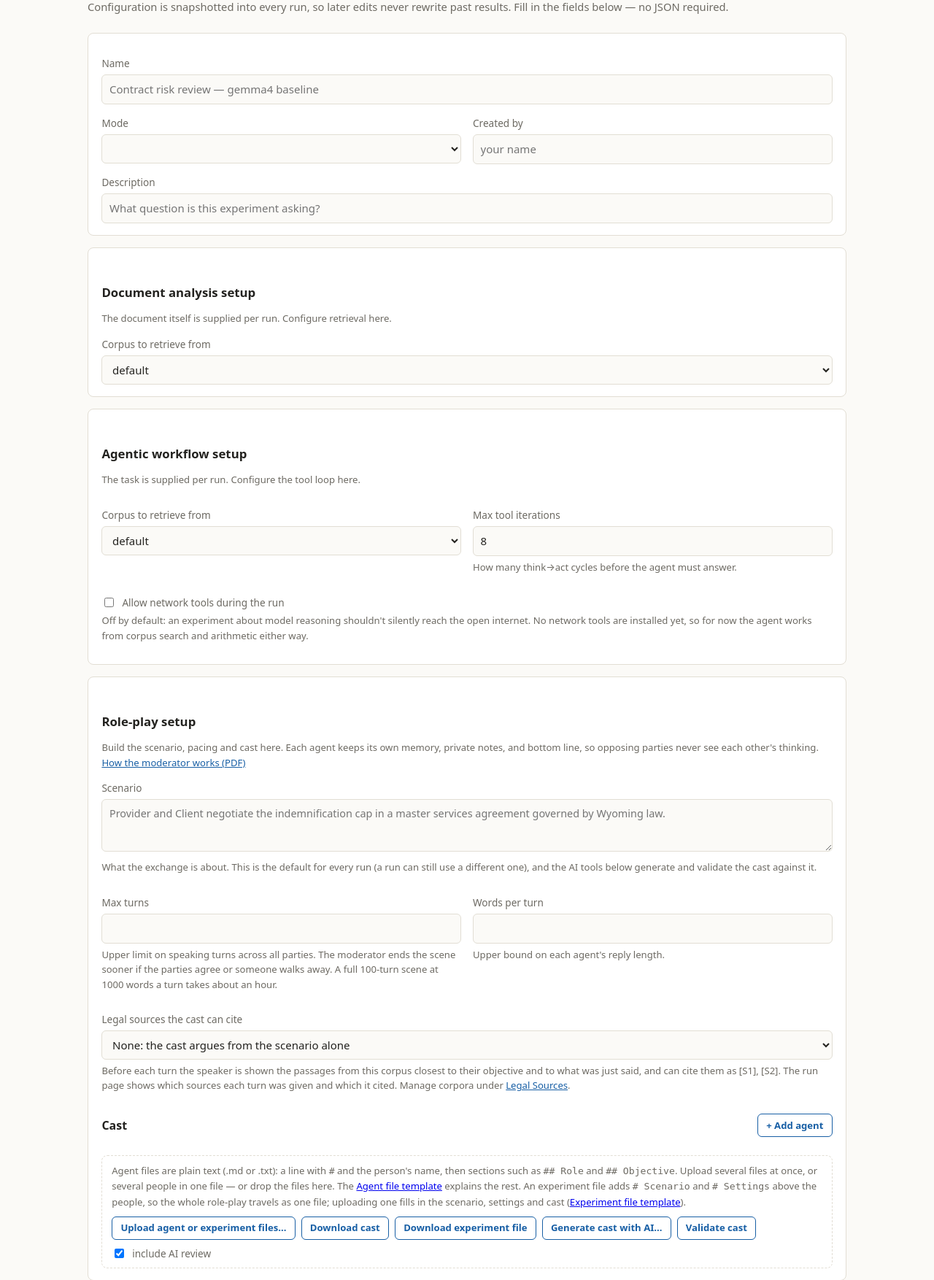
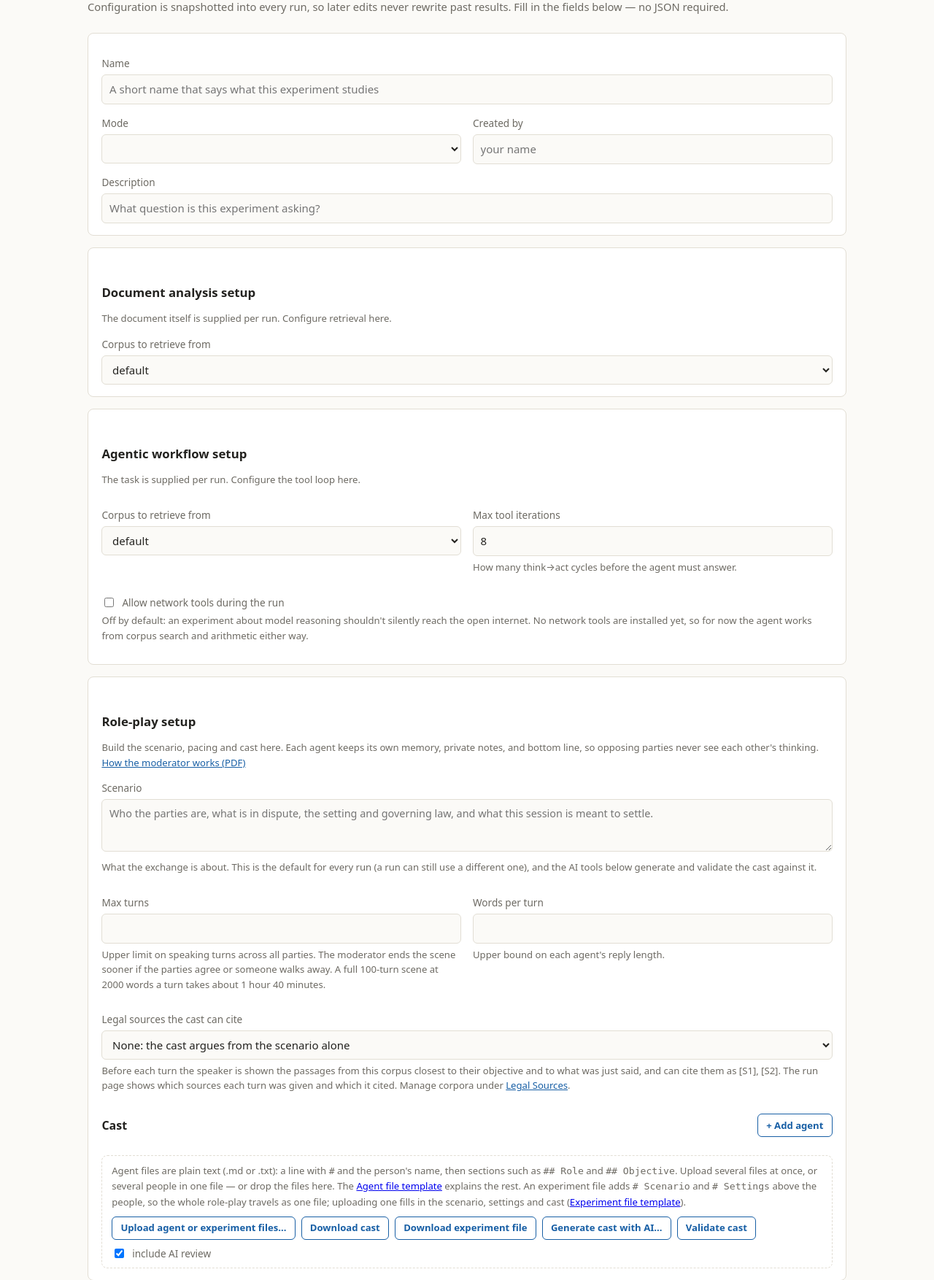
Before and after one commit to WyoSoC/AI_Law_Lab, a FastAPI app: template src/ailawlab/web/templates/new_experiment.html in a window 1280 px wide. Shown: the part 123-1877 px from the top of the page at 73% size. Run offline with FastAPI, Linux system fonts and the light colour scheme; the template is opened without the code that fills it, so the values that code supplies are empty; parts of the project's set-up code (start-up, migrations or seed data) failed here and were passed over; some libraries are stand-ins or nearby versions.

Commit message:
Builder: general placeholder text; role-play turns default to 2000 words
Co-Authored-By: Claude Opus 5.5 (1M context) <noreply@anthropic.com>

```diff
--- a/src/ailawlab/config.py
+++ b/src/ailawlab/config.py
@@ -81,8 +81,9 @@ class Settings(BaseSettings):
     max_turns_limit: int = 100
     # Measured 2026-09-14 on a live run: a 1000-word turn (reply, private notes, moderator)
     # takes roughly 26-30 s, rising as prompts grow, so a full 100-turn scene takes about an
-    # hour. graphs/roleplay_policy.ESTIMATE holds the figures the pages show.
-    default_word_limit: int = 1000
+    # hour; at the default of 2000 words the pages estimate about 1 h 40 min.
+    # graphs/roleplay_policy.ESTIMATE holds the figures the pages show.
+    default_word_limit: int = 2000
     word_limit_max: int = 2000
 
     # --- web ------------------------------------------------------------
--- a/src/ailawlab/web/templates/new_experiment.html
+++ b/src/ailawlab/web/templates/new_experiment.html
@@ -11,7 +11,7 @@ past results. Fill in the fields below &mdash; no JSON required.</p>
   <div class="panel">
     <label for="name">Name</label>
     <input type="text" id="name" name="name" required
-           placeholder="Contract risk review — gemma4 baseline">
+           placeholder="A short name that says what this experiment studies">
 
     <div class="two-col">
       <div>
@@ -76,7 +76,7 @@ past results. Fill in the fields below &mdash; no JSON required.</p>
 
     <label for="rp_scenario">Scenario</label>
     <textarea id="rp_scenario" class="short" oninput="syncJSON()"
-              placeholder="Provider and Client negotiate the indemnification cap in a master services agreement governed by Wyoming law."></textarea>
+              placeholder="Who the parties are, what is in dispute, the setting and governing law, and what this session is meant to settle."></textarea>
     <p class="hint">What the exchange is about. This is the default for every run (a run can
        still use a different one), and the AI tools below generate and validate the cast against it.</p>
 
@@ -87,7 +87,7 @@ past results. Fill in the fields below &mdash; no JSON required.</p>
                max="{{ max_turns_limit }}" oninput="syncJSON()">
         <p class="hint">Upper limit on speaking turns across all parties. The moderator ends
            the scene sooner if the parties agree or someone walks away. A full 100-turn scene
-           at 1000 words a turn takes about an hour.</p>
+           at 2000 words a turn takes about 1 hour 40 minutes.</p>
       </div>
       <div>
         <label for="rp_words">Words per turn</label>
```
Also changed, not shown: README.md, 1 other file.
